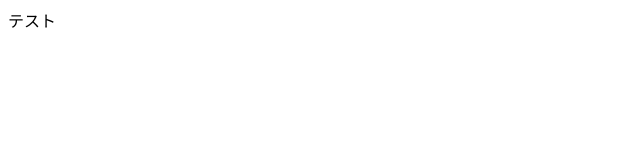
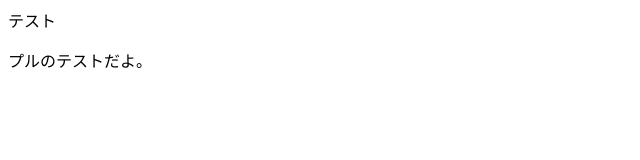
Before and after one commit to zija56/git-test2, a plain HTML site: page index.html in a window 1280 px wide. Shown: the whole page, without its empty margins (0-640 px from the left). Drawn offline with Linux system fonts and the light colour scheme.

Commit message:
Update index.html

```diff
--- a/index.html
+++ b/index.html
@@ -1 +1,2 @@
 <p>テスト</p>
+<P>プルのテストだよ。</P>
```
